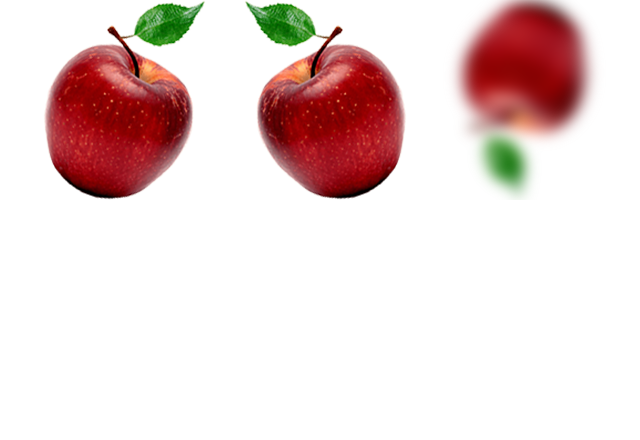
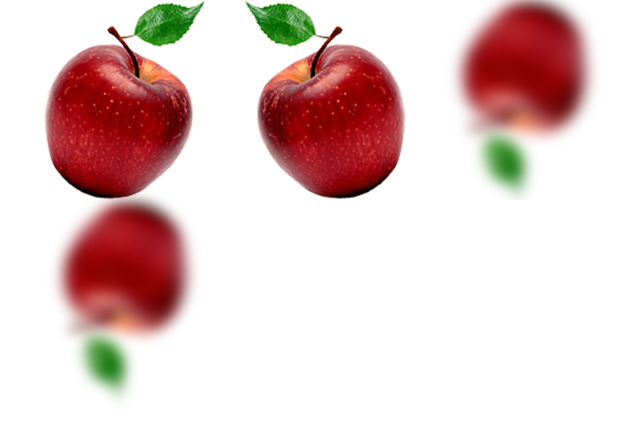
Before and after one commit to uzinok/apple, a plain HTML site: page 1/index.html in a window 1280 px wide. Shown: the whole page, without its empty margins (315-955 px from the left). Drawn offline with Linux system fonts and the light colour scheme.

Commit message:
видео 03.01.2022

```diff
--- a/1/index.html
+++ b/1/index.html
@@ -2,6 +2,7 @@
 <html lang="en">
 
 <head>
+
 	<meta charset="UTF-8">
 	<meta http-equiv="X-UA-Compatible" content="IE=edge">
 	<meta name="viewport" content="width=device-width, initial-scale=1.0">
@@ -12,6 +13,7 @@
 <body>
 
 	<div>
+
 		<style>
 			body {
 				margin: 0;
@@ -19,7 +21,7 @@
 				min-height: 100vh;
 			}
 
-			body>div {
+			body > div {
 				display: flex;
 				flex-wrap: wrap;
 				width: 600px;
@@ -46,11 +48,32 @@
 			.block-3 {
 				background-image: url(./3.png);
 			}
+
+			.block-3-1::before {
+				content: '';
+				position: absolute;
+				width: 100%;
+				height: 100%;
+				background-image: url(./apple.png);
+				background-repeat: no-repeat;
+				background-position: center;
+				background-size: cover;
+
+
+				transform: scale(1, -1) rotate(-20deg) translate(-3px, -2px);
+				filter: blur(7px);
+				width: 192px;
+				height: 192px;
+			}
 		</style>
+
 		<div class="block block-1"></div>
 		<div class="block block-2"></div>
 		<div class="block block-3"></div>
+
+		<div class="block block-3-1"></div>
 	</div>
+
 </body>
 
 </html>
```
Also changed, not shown: 2/index.html (+6 -2 lines).
